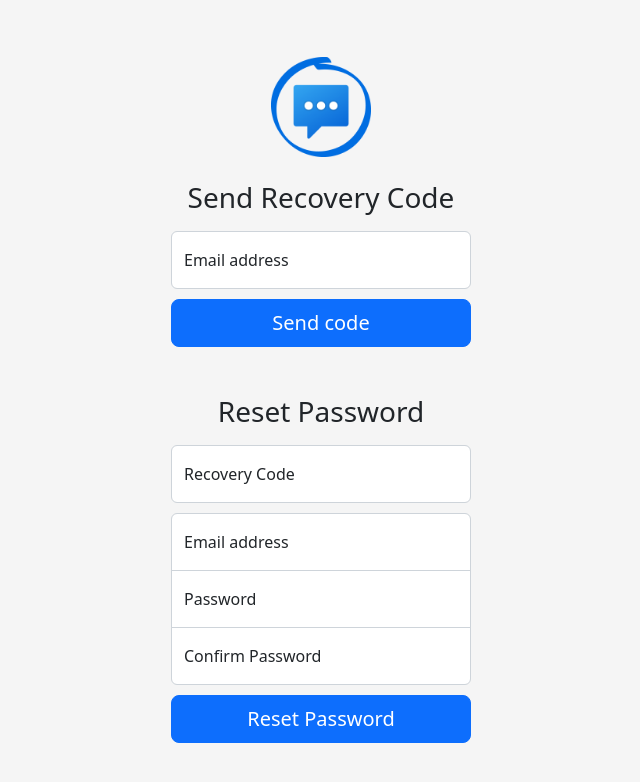
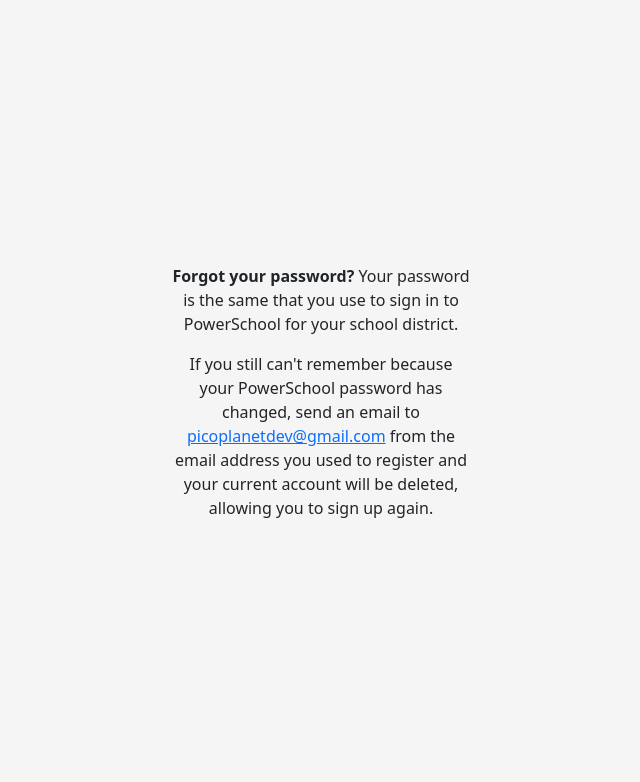
Before and after one commit to PicoPlanetDev/dashboard-api-web, a Flask app: page /recover in a window 1280 px wide. Shown: the top 782 px of the page, without its empty margins (319-959 px from the left). Run offline with Flask 2, Linux system fonts and the light colour scheme; the visitor is signed in with stand-in values (Sample User, id 1); parts of the project's set-up code (start-up, migrations or seed data) failed here and were passed over.

Commit message:
Added help text for forgotten password

```diff
--- a/templates/login.html
+++ b/templates/login.html
@@ -73,8 +73,8 @@
             </div>
 
             <button class="w-100 btn btn-lg btn-primary" type="submit">Sign in</button>
-            <!-- <small>Forgot password? <a href="/recover">Reset</a></small>
-            <br> -->
+            <small>Forgot password? <a href="/recover">Help</a></small>
+            <br>
             <small>Need an account? <a href="/signup">Sign up</a></small>
         </form>
     </main>
--- a/templates/recover.html
+++ b/templates/recover.html
@@ -75,7 +75,17 @@
     {{ message }}
     {% endfor %}
     <main class="form-signin w-100 m-auto">
-        <form action="/generate_recovery_code" method="post" class="mb-5">
+        <p>
+            <strong>Forgot your password?</strong>
+            Your password is the same that you use to sign in to PowerSchool for your school district.
+        </p>
+        <p>
+            If you still can't remember because your PowerSchool password has changed, send an email to <a
+                href="mailto:picoplanetdev@gmail.com">picoplanetdev@gmail.com</a> from
+            the email address you used to register and your current account will be deleted, allowing you to sign up
+            again.
+        </p>
+        <!-- <form action="/generate_recovery_code" method="post" class="mb-5">
             <a href="/"><img class="mb-4" src="static/img/grades-dashboard.png" width="100"></a>
             <h1 class="h3 mb-3 fw-normal">Send Recovery Code</h1>
 
@@ -110,7 +120,7 @@
             </div>
 
             <button class="w-100 btn btn-lg btn-primary" type="submit">Reset Password</button>
-        </form>
+        </form> -->
     </main>
 </body>
 
```
